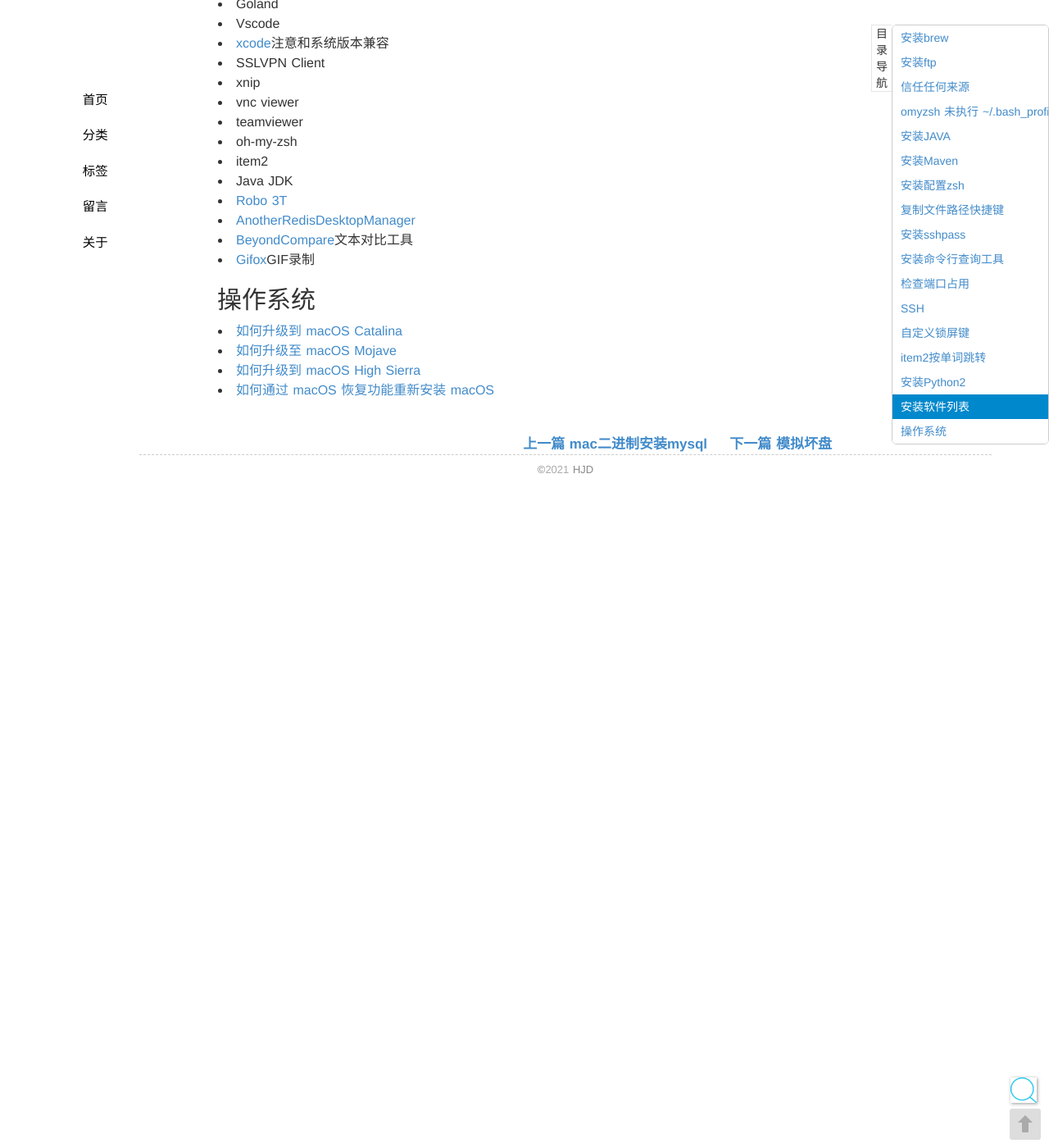
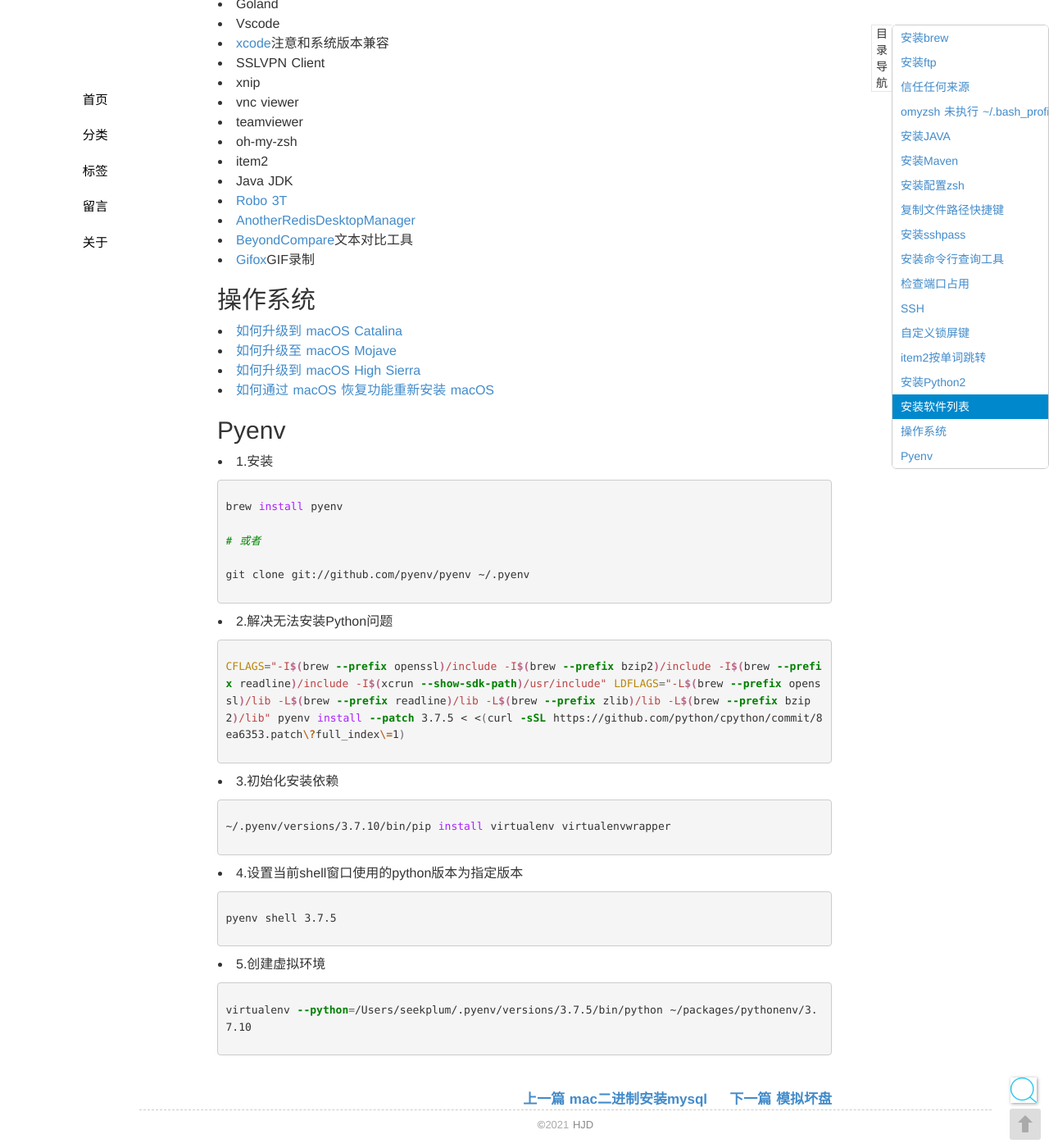
Before and after one commit to seekplum/seekplum.github.io, a Jekyll site: the page built from _posts/2018-04-27-mac-operation.md, in a window 1280 px wide and 1400 px high, scrolled down 5713 px. Shown: the whole window at 82% size. Built offline with Jekyll 4.4.1, drawn with Linux system fonts in a browser that asks for light colours; comment, search, counter and statistics services are not loaded.

Commit message:
MOD: mac pyenv

````diff
--- a/_posts/2018-04-27-mac-operation.md
+++ b/_posts/2018-04-27-mac-operation.md
@@ -263,3 +263,39 @@
 * [如何升级至 macOS Mojave](https://support.apple.com/zh-cn/macos/mojave)
 * [如何升级到 macOS High Sierra](https://support.apple.com/zh-cn/HT208969)
 * [如何通过 macOS 恢复功能重新安装 macOS](https://support.apple.com/zh-cn/HT204904)
+
+## Pyenv
+
+* 1.安装
+
+```bash
+brew install pyenv
+
+# 或者
+
+git clone git://github.com/pyenv/pyenv ~/.pyenv
+```
+
+* 2.解决无法安装Python问题
+
+```bash
+CFLAGS="-I$(brew --prefix openssl)/include -I$(brew --prefix bzip2)/include -I$(brew --prefix readline)/include -I$(xcrun --show-sdk-path)/usr/include" LDFLAGS="-L$(brew --prefix openssl)/lib -L$(brew --prefix readline)/lib -L$(brew --prefix zlib)/lib -L$(brew --prefix bzip2)/lib" pyenv install --patch 3.7.5 < <(curl -sSL https://github.com/python/cpython/commit/8ea6353.patch\?full_index\=1)
+```
+
+* 3.初始化安装依赖
+
+```bash
+~/.pyenv/versions/3.7.10/bin/pip install virtualenv virtualenvwrapper
+```
+
+* 4.设置当前shell窗口使用的python版本为指定版本
+
+```bash
+pyenv shell 3.7.5
+```
+
+* 5.创建虚拟环境
+
+```bash
+virtualenv --python=/Users/seekplum/.pyenv/versions/3.7.5/bin/python ~/packages/pythonenv/3.7.10
+```
````
